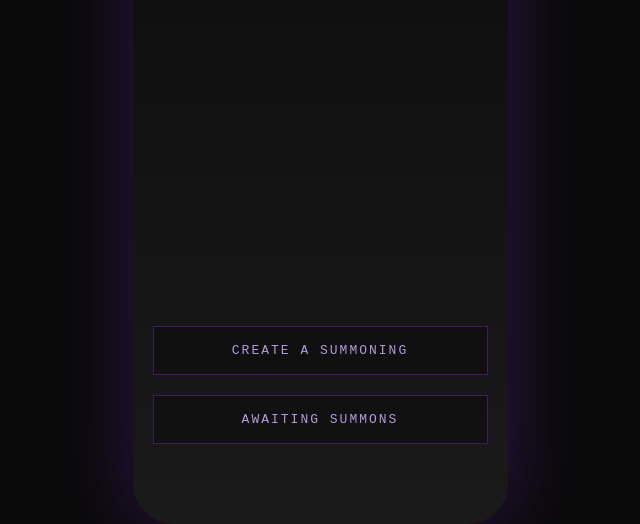
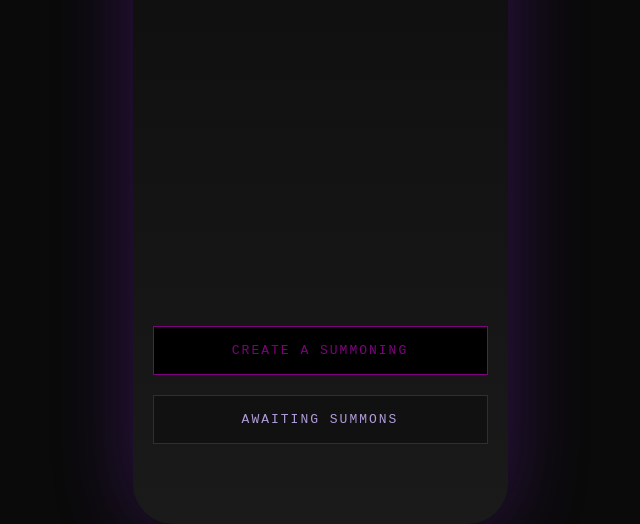
Before and after one commit to bonecondor/quest-app, a plain HTML site: page index.html in a window 1280 px wide. Shown: the part 288-812 px from the top of the page, without its empty margins (320-960 px from the left). Drawn offline with Linux system fonts and the light colour scheme.

Commit message:
Update index.html
test

```diff
--- a/index.html
+++ b/index.html
@@ -16,9 +16,9 @@
             <h1>QUEST</h1>
             <div class="subtitle">SUMMON YOUR CIRCLE</div>
             <div style="flex: 1; min-height: 20px;"></div>
-            <button class="button" onclick="showScreen('create-quest')">
-                CREATE A SUMMONING
-            </button>
+  <button class="button" onclick="showScreen('create-quest')" style="background: black !important; border: 1px solid purple !important; color: purple !important;">
+    CREATE A SUMMONING
+</button>
             <button class="button" onclick="showScreen('receive-quest')">
                 AWAITING SUMMONS
             </button>
```
